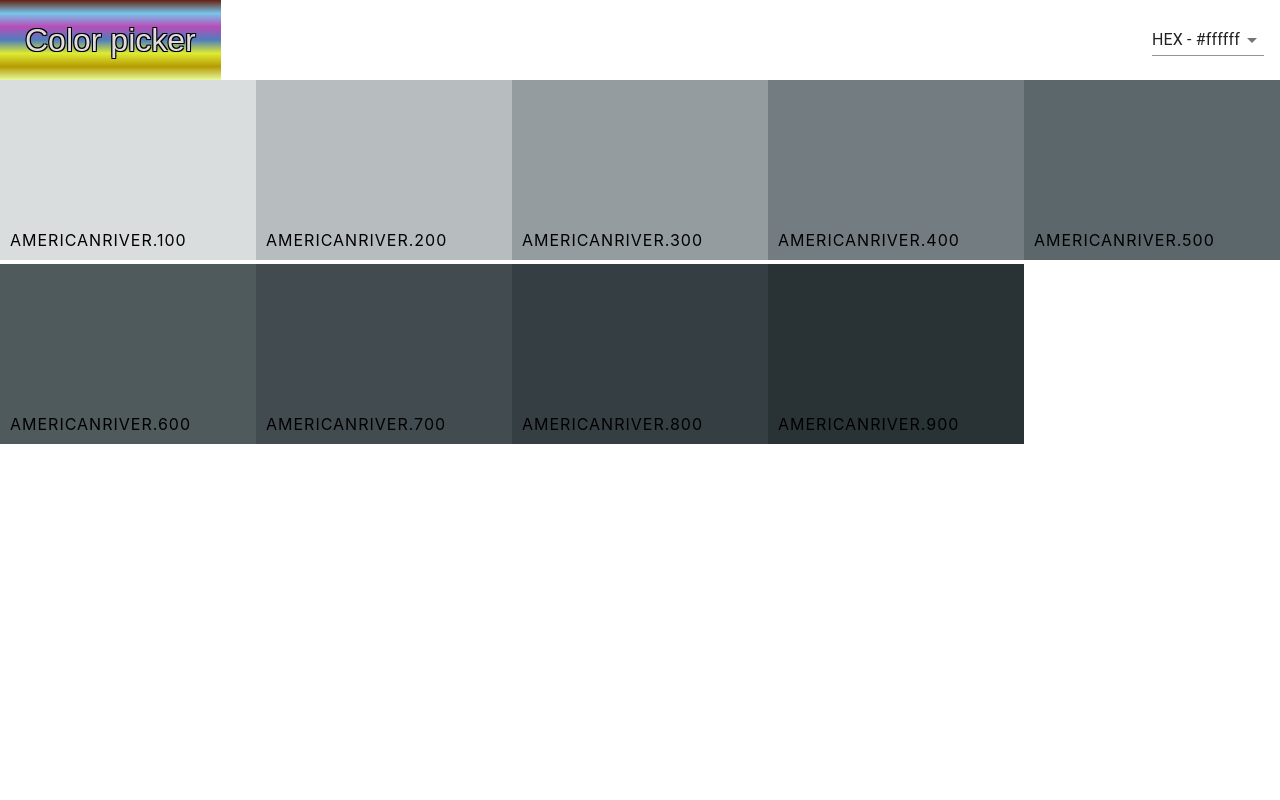
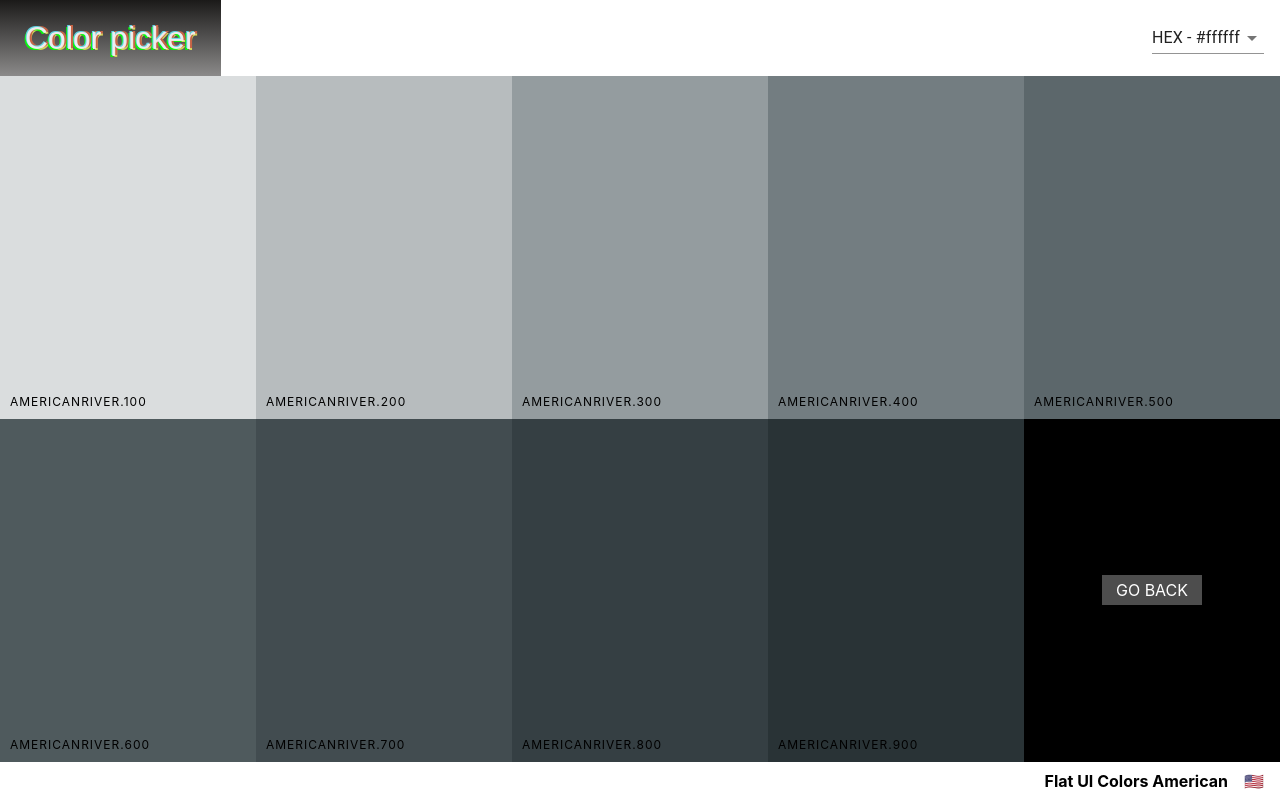
Before and after one commit to amruthayalamanchili/react-projects, a React (Create React App) app: page /palette/flat-ui-colors-american/americanriver in a window 1280 px wide. Built offline with nearby package versions, Linux system fonts and the light colour scheme.

Commit message:
added go back button

```diff
--- a/src/ColorBox.css
+++ b/src/ColorBox.css
@@ -6,8 +6,16 @@
 	margin: 0 auto;
 	cursor: pointer;
 	text-transform: uppercase;
+	margin-bottom: -4px;
 }
-.Copy-btn {
+.SingleColorBox .ColorBox {
+	height: 50%;
+}
+.ColorBox.go-back {
+	background: black;
+}
+.Copy-btn,
+.back-btn {
 	width: 100px;
 	height: 30px;
 	display: inline-block;
@@ -22,10 +30,13 @@
 	height: 30px;
 	color: white;
 	font-size: 1rem;
-	opacity: 0;
 	line-height: 30px;
 	text-align: center;
 	outline: none;
+	text-decoration: none;
+}
+.Copy-btn {
+	opacity: 0;
 }
 .ColorBox:hover .Copy-btn {
 	opacity: 1;
@@ -33,11 +44,14 @@
 }
 .box-content {
 	position: absolute;
-	/* width: 100%; */
+	width: 100%;
 	bottom: 0px;
 	left: 0px;
 	padding: 10px;
 	letter-spacing: 1px;
+	color: black;
+	text-transform: uppercase;
+	font-size: 12px;
 }
 .see-more {
 	width: 60px;
@@ -51,7 +65,9 @@
 	background-color: rgba(255, 255, 255, 0.3);
 	color: white;
 	text-align: center;
+	text-transform: uppercase;
 	border: none;
+	font-size: 12px;
 }
 .copy-overlay {
 	opacity: 0;
--- a/src/MiniPalette.js
+++ b/src/MiniPalette.js
@@ -6,8 +6,8 @@ const styles = {
 		border: '2px solid black',
 		borderRadius: '5px',
 		padding: '0.5rem',
+		position: 'relative',
 		overflow: 'hidden',
-		position: 'relative',
 		'&:hover': {
 			cursor: 'pointer'
 		}
@@ -26,7 +26,7 @@ const styles = {
 		margin: '0',
 		paddingTop: '0.5rem',
 		fontSize: '1rem',
-		fontWeight: '800',
+		fontWeight: '500',
 		position: 'relative',
 		color: 'black'
 	},
@@ -40,7 +40,7 @@ const styles = {
 		display: 'inline-block',
 		position: 'relative',
 		margin: '0 auto',
-		marginBottom: '-3.5px'
+		marginBottom: '-4px'
 	}
 };
 function MiniPalette(props) {
--- a/src/Navbar.css
+++ b/src/Navbar.css
@@ -5,15 +5,8 @@
 	height: 10vh;
 }
 .logo {
-	background: -webkit-linear-gradient(
-		rgb(102, 33, 16),
-		rgb(118, 198, 235),
-		rgb(184, 77, 184),
-		rgb(78, 126, 189),
-		rgb(222, 235, 50),
-		rgb(182, 155, 4),
-		rgba(204, 247, 49, 0.473)
-	);
+	background: -webkit-linear-gradient(rgb(27, 26, 25), rgba(24, 22, 21, 0.5));
+
 	height: 100%;
 	display: flex;
 	align-items: center;
@@ -26,7 +19,8 @@
 	text-decoration: none;
 	color: rgba(250, 242, 242, 0.9);
 	font-style: initial;
-	text-shadow: -1px -1px 0 #000, 1px -1px 0 #000, -1px 1px 0 #000, 1px 1px 0 #000;
+	text-shadow: -1px -1px 0 rgb(96, 209, 224), 2px -1px 0 rgb(199, 100, 70), -2px 1px 0 rgb(11, 245, 11),
+		2px 1px 0 rgb(212, 212, 90);
 }
 .slider-text {
 	font-size: 1.2rem;
--- a/src/Palette.css
+++ b/src/Palette.css
@@ -2,6 +2,7 @@
 	height: 100vh;
 	display: flex;
 	flex-flow: column;
+	overflow: hidden;
 }
 .Palette-boxes {
 	height: 90%;
--- a/src/Palette.js
+++ b/src/Palette.js
@@ -1,6 +1,7 @@
 import React, { Component } from 'react';
 import Navbar from './Navbar';
 import ColorBoxes from './ColorBoxes';
+import PaletteFooter from './PaletteFooter';
 import './Palette.css';
 
 class Palette extends Component {
@@ -37,10 +38,7 @@ class Palette extends Component {
 					showingAllColors
 				/>
 				<div className="Palette-boxes">{colorBox}</div>
-				<div className="Palette-footer">
-					{paletteName}
-					<span className="emoji">{emoji}</span>
-				</div>
+				<PaletteFooter paletteName={paletteName} emoji={emoji} />
 			</div>
 		);
 	}
--- /dev/null
+++ b/src/PaletteFooter.js
@@ -0,0 +1,11 @@
+import React from 'react';
+function PaletteFooter(props) {
+	const { paletteName, emoji } = props;
+	return (
+		<footer className="Palette-footer">
+			{paletteName}
+			<span className="emoji">{emoji}</span>
+		</footer>
+	);
+}
+export default PaletteFooter;
--- a/src/PaletteList.js
+++ b/src/PaletteList.js
@@ -5,17 +5,16 @@ import MiniPalette from './MiniPalette';
 
 const styles = {
 	root: {
+		backgroundColor: 'blue',
+		height: '100vh',
 		display: 'flex',
-		justifyContent: 'center',
 		alignItems: 'flex-start',
-		backgroundColor: 'blue',
-		height: '100vh'
+		justifyContent: 'center'
 	},
 	container: {
 		width: '50%',
 		display: 'flex',
-		justifyContent: 'flex-start',
-		alignItems: 'center',
+		alignItems: 'flex-start',
 		flexDirection: 'column',
 		flexWrap: 'wrap'
 	},
--- a/src/SingleColorPalette.js
+++ b/src/SingleColorPalette.js
@@ -1,5 +1,7 @@
 import React, { Component } from 'react';
 import ColorBoxes from './ColorBoxes';
+import PaletteFooter from './PaletteFooter';
+import { Link } from 'react-router-dom';
 import Navbar from './Navbar';
 class SingleColorPalette extends Component {
 	constructor(props) {
@@ -21,13 +23,22 @@ class SingleColorPalette extends Component {
 	}
 	render() {
 		const { format } = this.state;
+		const { paletteName, emoji, id } = this.props.palette;
 		const colorBoxes = this._shades.map((color) => (
-			<ColorBoxes key={color.id} name={color.name} background={color[format]} showLink={false} />
+			<ColorBoxes key={color.name} name={color.name} background={color[format]} showLink={false} />
 		));
 		return (
-			<div className="Palette">
+			<div className="SingleColorBox Palette">
 				<Navbar handleChange={this.changeFormat} showingAllColors={false} />
-				<div className="Palette-boxes">{colorBoxes}</div>
+				<div className="Palette-boxes">
+					{colorBoxes}
+					<div className="go-back ColorBox">
+						<Link to={`/palette/${id}`} className="back-btn">
+							Go Back
+						</Link>
+					</div>
+				</div>
+				<PaletteFooter paletteName={paletteName} emoji={emoji} />
 			</div>
 		);
 	}
```
